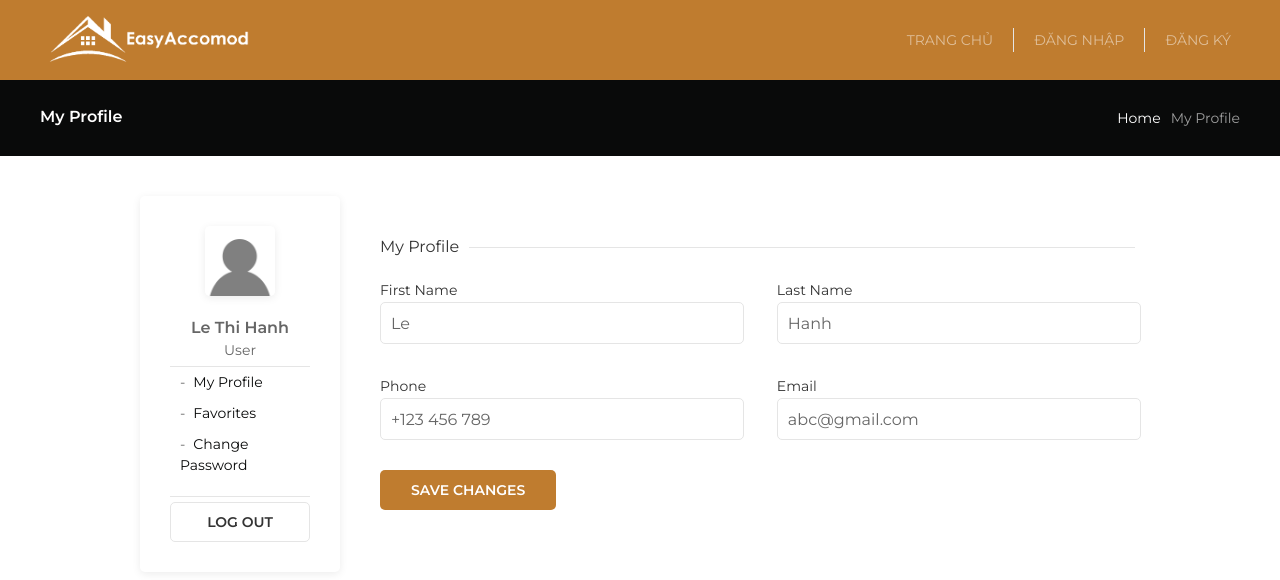
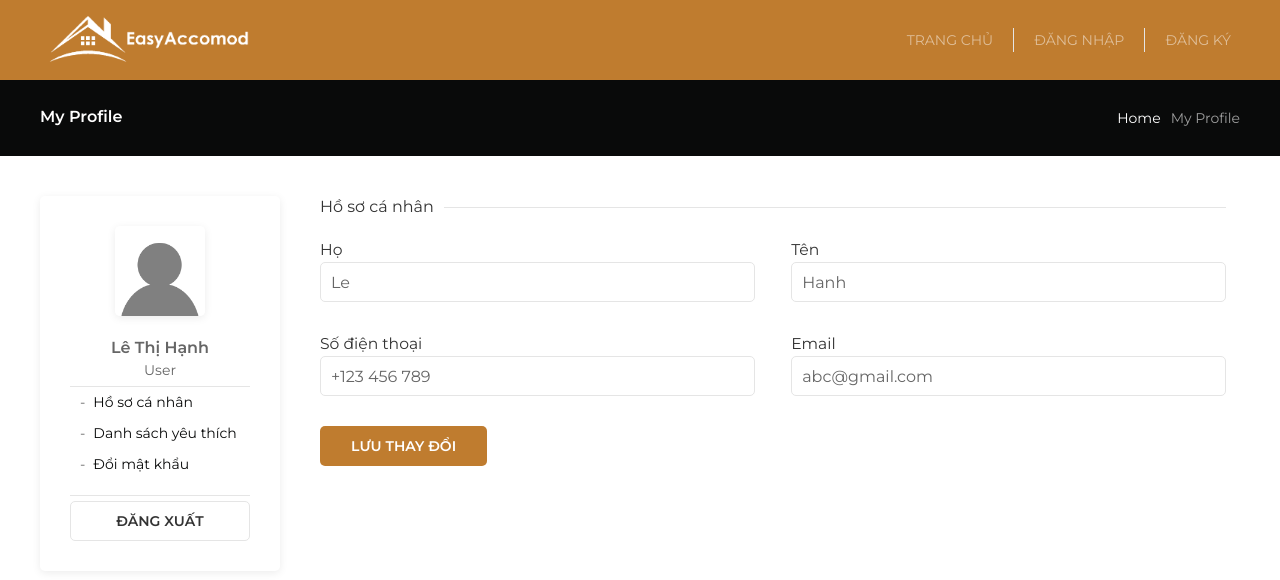
Before and after one commit to vuongthanh148/AccommodationFinder, a React (Create React App) app in the folder accommodationfinder/: page /profile in a window 1280 px wide. Shown: the top 580 px of the page. Built offline with nearby package versions, Linux system fonts and the light colour scheme.

Commit message:
Update Profile

```diff
--- a/accommodationfinder/src/components/Profile.js
+++ b/accommodationfinder/src/components/Profile.js
@@ -6,6 +6,7 @@ import angleDoubleRight from '@iconify-icons/fa-solid/angle-double-right';
 import lockIcon from '@iconify-icons/fa-solid/lock';
 import avatar from "../image/avatar.png";
 import '../css/Profile.css';
+import { Favorite } from "@material-ui/icons";
 require('typeface-montserrat');
 
 class Profile extends Component {
@@ -41,7 +42,36 @@ class Nav extends Component {
 }
 
 class Info extends Component {
-    state = {  }
+    constructor(props){
+        super(props)
+        this.state = ({
+          myProfile: "",
+          favorites: "none",
+          changePassword: "none"
+        })
+    }
+    changeMyProfile = () => {
+        this.setState({
+            myProfile: "",
+            favorites: "none",
+            changePassword: "none"
+        })
+    }
+    changeFavorites = () => {
+        this.setState({
+            myProfile: "none",
+            favorites: "",
+            changePassword: "none"
+        })
+    }
+    changeMyPassword = () => {
+        this.setState({
+            myProfile: "none",
+            favorites: "none",
+            changePassword: ""
+        })
+    }
+
     render() {
         return (
             <div className="ev-page-container">
@@ -53,29 +83,34 @@ class Info extends Component {
                             </div>
 
                             <div className="profile-margin profile-text-center">
-                                <p className="profile-text-bold profile-margin-remove">Le Thi Hanh</p>
+                                <p className="profile-text-bold profile-margin-remove">Lê Thị Hạnh</p>
                                 <p className="profile-text-muted profile-text-small profile-margin-remove">User</p>
                             </div>
 
                             <hr />
 
                             <ul className="profile-list ev-list profile-text-small">
-                                <li><a className="ev-link-secondary" href="profile.html">My Profile</a></li>
-                                <li><a className="ev-link-secondary" href="favorites.html">Favorites</a></li>
-                                <li><a className="ev-link-secondary" href="profile.html">Change Password</a></li>
+                                <li><a className="ev-link-secondary" onClick = {this.changeMyProfile}>Hồ sơ cá nhân</a></li>
+                                <li><a className="ev-link-secondary" onClick = {this.changeFavorites}>Danh sách yêu thích</a></li>
+                                <li><a className="ev-link-secondary" onClick = {this.changeMyPassword}>Đổi mật khẩu</a></li>
                             </ul>
 
                             <hr />
 
                             <a className="profile-button profile-button-default profile-text-truncate profile-border-rounded profile-width-1-1">
-                                <Icon icon={lockIcon} className="profile-margin-small-right"/> Log Out
+                                <Icon icon={lockIcon} className="profile-margin-small-right"/> Đăng xuất
                             </a>
                         </div>
                     </div>
-                    <div className="user-profile">
+                    <div className="user-profile" style={{display: this.state.myProfile}}>
                         <MyProfile />
                     </div>
-
+                    <div className="user-profile" style={{display: this.state.favorites}}>
+                        <Favorites />
+                    </div>
+                    <div className="user-changepassword" style={{display: this.state.changePassword}}>
+                        <ChangePassword />
+                    </div>
                 </div>
             </div>
         );
@@ -87,41 +122,86 @@ class MyProfile extends Component {
     render() {
         return (
             <div>
-                <h5 className="profile-heading-line"><span>My Profile</span></h5>
+                <h5 className="profile-heading-line"><span>Hồ sơ cá nhân</span></h5>
 
                 <form className="profile-grid">
                     <div className="profile-first-column">
-                        <label className="profile-form-label">First Name</label>
+                        <label className="profile-form-label">Họ</label>
                         <div>
                             <input className="profile-input profile-border-rounded" type="text" defaultValue="Le" />
                         </div>
                     </div>
 
                     <div className="profile-second-column">
-                        <label className="profile-form-label" htmlFor="form-stacked-text">Last Name</label>
+                        <label className="profile-form-label">Tên</label>
                         <div>
                             <input className="profile-input profile-border-rounded" type="text" defaultValue="Hanh" />
                         </div>
                     </div>
 
                     <div className="profile-grid-margin profile-first-column">
-                        <label className="profile-form-label" htmlFor="form-stacked-text">Phone</label>
+                        <label className="profile-form-label">Số điện thoại</label>
                         <div>
                             <input className="profile-input profile-border-rounded" type="text" defaultValue="+123 456 789" />
                         </div>
                     </div>
 
                     <div className="profile-grid-margin profile-second-column">
-                        <label className="profile-form-label" htmlFor="form-stacked-text">Email</label>
+                        <label className="profile-form-label">Email</label>
                         <div>
                             <input className="profile-input profile-border-rounded" type="text" defaultValue="abc@gmail.com" />
                         </div>
                     </div>
                     <div className="profile-grid-margin profile-first-column">
-                        <button className="profile-button profile-button-primary profile-border-rounded" type="submit">Save Changes</button>
+                        <button className="profile-button profile-button-primary profile-border-rounded" type="submit">Lưu thay đổi</button>
                     </div>
                 </form>
             </div>
         );
     }
 }
+class Favorites extends Component {
+    state = {  }
+    render() {
+        return (
+            <div>
+                <h5 className="profile-heading-line"><span>Danh sách yêu thích</span></h5>
+                <p>This is a list of favorites accommodation...............................................................................................</p>
+            </div>
+        );
+    }
+}
+
+class ChangePassword extends Component {
+    state = {  }
+    render() {
+        return (
+            <div>
+                <h5 className="profile-heading-line"><span>Đổi mật khẩu</span></h5>
+                <form className="changePassword">
+                    <div className="change-width">
+                        <label className="password-form-label">Mật khẩu hiện tại</label>
+                        <div>
+                            <input className="profile-input profile-border-rounded" type="password" minLength="8" required="required"/>
+                        </div>
+                    </div>
+                    <div className="change-padding change-width">
+                        <label className="password-form-label">Mật khẩu mới</label>
+                        <div>
+                            <input className="profile-input profile-border-rounded" type="password" minLength="8" required="required"/>
+                        </div>
+                    </div>
+                    <div className="change-padding change-width">
+                        <label className="password-form-label">Nhập lại mật khẩu</label>
+                        <div>
+                            <input className="profile-input profile-border-rounded" type="password" minLength="8" required="required"/>
+                        </div>
+                    </div>
+                </form>
+                <div className="changebutton">
+                    <button className="profile-button profile-button-primary profile-border-rounded" type="submit">Đổi mật khẩu</button>
+                </div>
+            </div>
+        );
+    }
+}
--- a/accommodationfinder/src/css/Navbar.css
+++ b/accommodationfinder/src/css/Navbar.css
@@ -7,7 +7,8 @@ small{
 
 .ev-header-1 {
 	height: 10vh;
-	position: relative;
+  position: relative;
+  font-family: 'Montserrat', sans-serif !important;
 }
 
 .navbar-section-primary{
--- a/accommodationfinder/src/css/NavbarMobile.css
+++ b/accommodationfinder/src/css/NavbarMobile.css
@@ -7,6 +7,7 @@
   height: 10vh;
   padding-left: 30px;
   padding-right: 30px;
+  font-family: 'Montserrat', sans-serif !important;
 }
 
 .ev-mobile-nav .mobile-logo img{
@@ -222,6 +223,7 @@
   -webkit-overflow-scrolling: touch;
   z-index: 12;
   transition: 250ms;
+  font-family: 'Montserrat', sans-serif !important;
 }
 
 .active .sidebar-offcanvas-bar {
--- a/accommodationfinder/src/css/Profile.css
+++ b/accommodationfinder/src/css/Profile.css
@@ -1,7 +1,7 @@
-
 .ev-page-title-2{
 	background-color: var(--secondary-color) !important;
-	padding: 26px 0;
+  padding: 26px 0;
+  font-family: 'Montserrat', sans-serif !important;
 }
 .ev-page-title-2 .title{
 	color: #ffffff !important;
@@ -62,7 +62,8 @@
 .ev-page-container{
 	margin: auto;
   padding: 40px 30px;
-  max-width: 1000px;
+  max-width: 1200px;
+  font-family: 'Montserrat', sans-serif !important;
 }
 .profile-box-shadow-small {
   box-shadow: 0 2px 8px rgba(0, 0, 0, 0.08);
@@ -107,6 +108,9 @@
 }
 .ev-link-secondary{
 	color: var(--secondary-color) !important;
+}
+.ev-link-secondary:hover {
+  text-decoration: none;
 }
 .profile-button {
   margin: 0;
@@ -215,9 +219,9 @@ th.profile-text-truncate {
 .profile-second-column {
   margin-left: auto;
 }
-.profile-form-label {
+.profile-form-label, .password-form-label {
   color: #333;
-  font-size: 0.875rem;
+  font-size: 0.975rem;
 }
 .profile-input {
   overflow: visible;
@@ -226,7 +230,7 @@ th.profile-text-truncate {
   -webkit-appearance: none;
 }
 .profile-input {
-  width: 92%;
+  width: 100%;
   border: 0 none;
   padding: 0 10px;
   background: #fff;
@@ -234,6 +238,7 @@ th.profile-text-truncate {
   border: 1px solid #e5e5e5;
   transition: 0.2s ease-in-out;
   transition-property: color, background-color, border;
+  box-sizing: border-box;
 }
 .profile-input {
   height: 40px;
@@ -265,11 +270,42 @@ th.profile-text-truncate {
 .profile-grid-margin {
   margin-top: 30px;
 }
+/* Change password */
+.changePassword {
+  display: flex;
+  flex-wrap: wrap;
+}
+.changebutton {
+  margin-top: 30px;
+}
+
 @media (max-width:640px) {
   .profile-width-1-4 {
     width: 100%;
   }
-  .user-profile {
+  .user-profile, .user-changepassword {
+    max-width: 100%;
+    margin-top: 40px;
+  }
+  .profile-width-1-1, .change-width {
+    width: 100%;
+  }
+  .profile-first-column, .profile-second-column {
+    width: 100%;
+  }
+  .profile-second-column, .change-padding {
+    margin-top: 30px;
+  }
+  .change-width {
+    width: 100%;
+  }
+}
+
+@media (min-width:640px) {
+  .profile-width-1-4 {
+    width: 100%;
+  }
+  .user-profile, .user-changepassword {
     max-width: 100%;
     margin-top: 40px;
   }
@@ -277,32 +313,16 @@ th.profile-text-truncate {
     width: 100%;
   }
   .profile-first-column, .profile-second-column {
-    width: 100%;
+    width: 47.5%;
   }
-  .profile-input {
-    width: calc(94% + 0.1rem)
+  .user-changepassword {
+    width: 100% !important;
   }
-  .profile-second-column {
-    margin-top: 30px;
+  .change-width {
+    width: 31% !important;
   }
-}
-
-@media (min-width:640px) {
-  .profile-width-1-4 {
-    width: 100%;
-  }
-  .user-profile {
-    max-width: 100%;
-    margin-top: 40px;
-  }
-  .profile-width-1-1 {
-    width: 100%;
-  }
-  .profile-first-column, .profile-second-column {
-    width: calc(45% + 0.8rem);
-  }
-  .profile-input {
-    width: calc(92% + 0.8rem);
+  .change-padding {
+    margin-left: auto !important;
   }
 }
 
@@ -313,8 +333,20 @@ th.profile-text-truncate {
   .user-profile {
     max-width: 75.5%;
     padding-left: 40px;
+    margin-top: 0px;
   }
   .profile-first-column, .profile-second-column {
-    width: calc(45% + 1.15rem);
+    width: 48%;
+  }
+  .user-changepassword {
+    width: 75.5% !important;
+    padding-left: 40px;
+    margin-top: 0px;
+  }
+  .change-width {
+    width: 31%;
+  }
+  .change-padding {
+    margin-left: auto;
   }
 }
```
